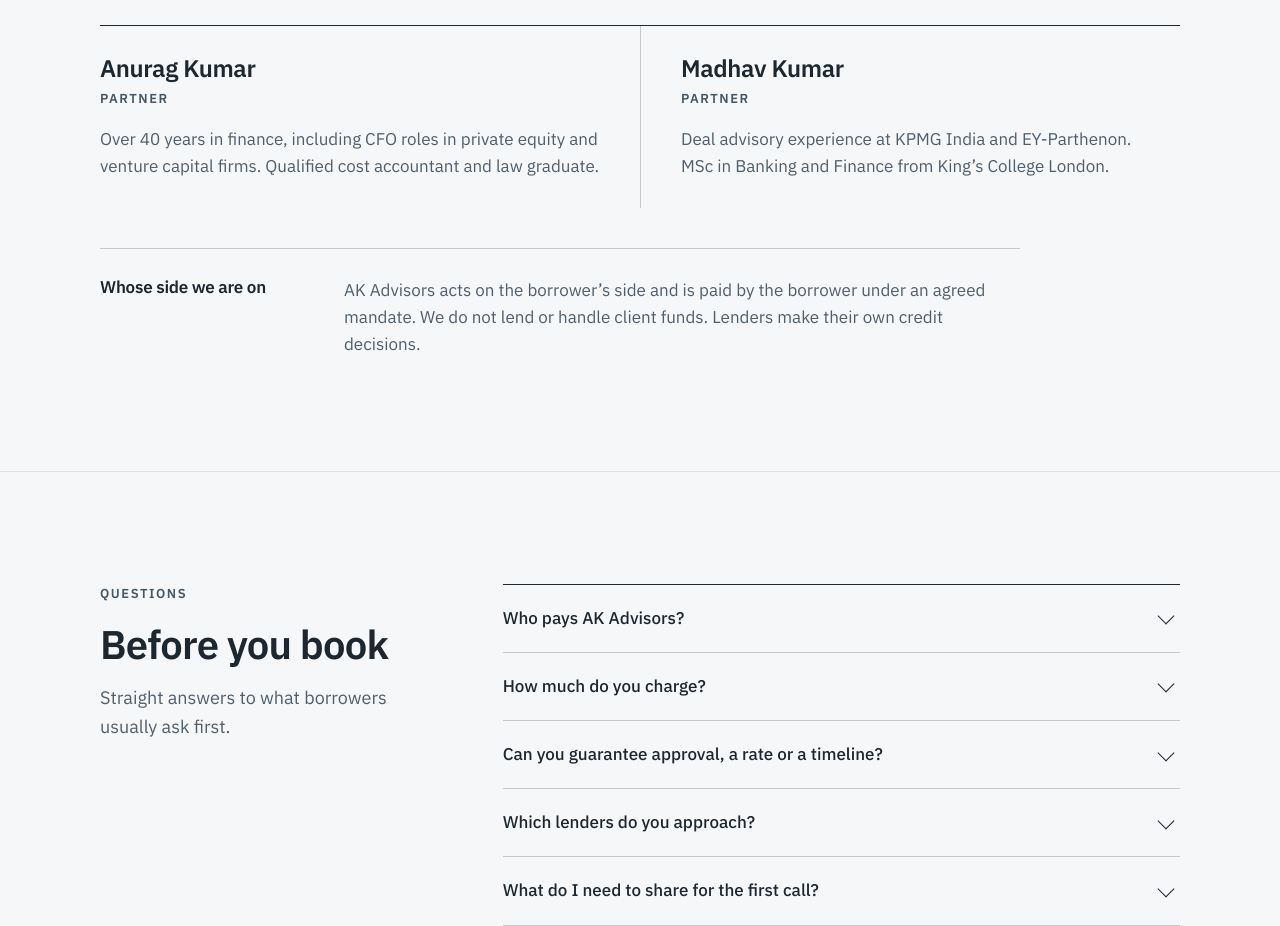
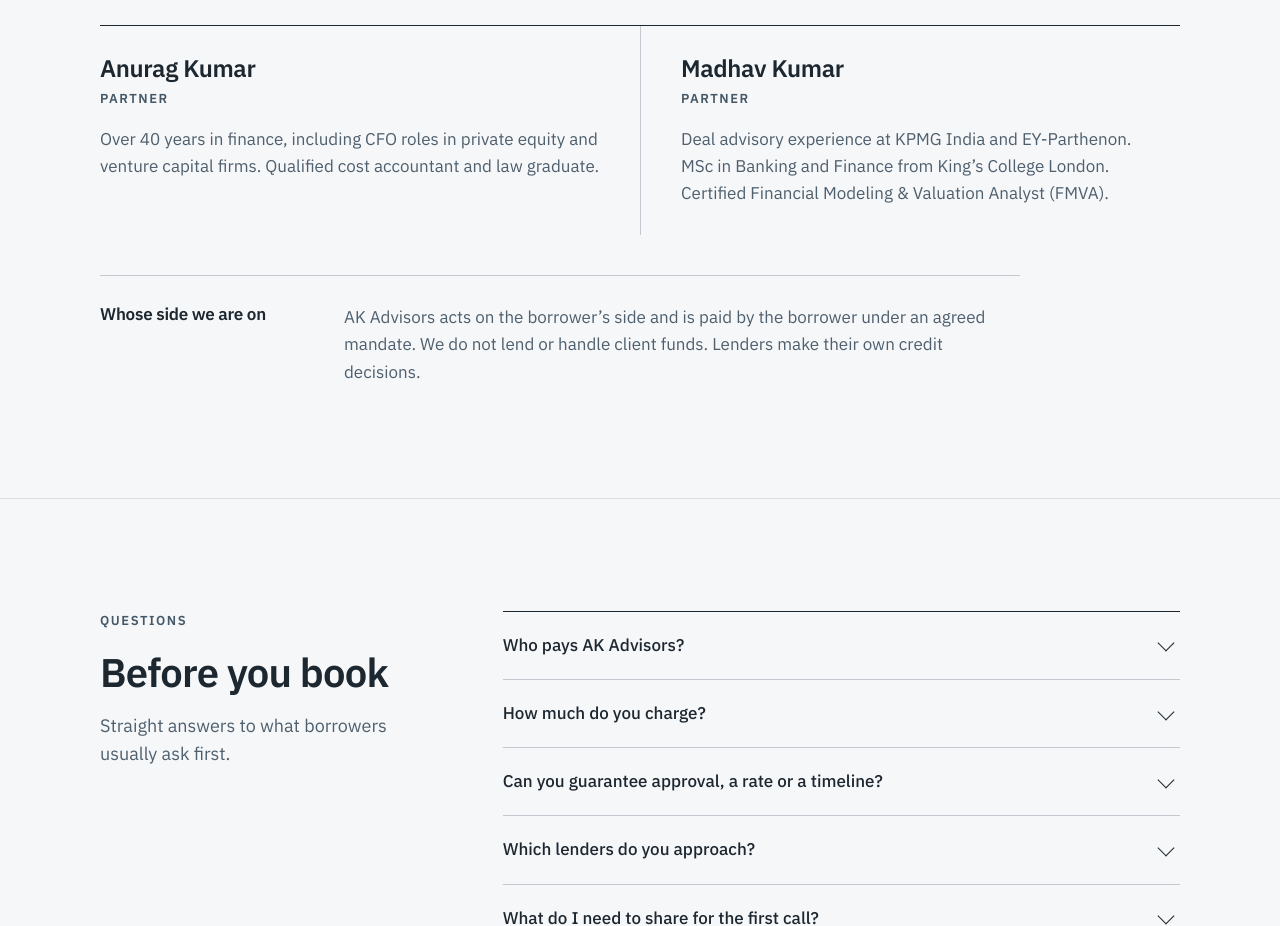
Before and after one commit to madhavkumar96-cpu/akadvisors-website, a plain HTML site: page index.html in a window 1280 px wide. Shown: the part 4680-5606 px from the top of the page. Drawn offline with Linux system fonts and the light colour scheme.

Commit message:
Add FMVA to Madhav Kumar bio

```diff
--- a/index.html
+++ b/index.html
@@ -387,7 +387,7 @@
           <article class="partner">
             <h3>Madhav Kumar</h3>
             <p class="partner-role">Partner</p>
-            <p>Deal advisory experience at KPMG India and EY-Parthenon. MSc in Banking and Finance from King’s College London.</p>
+            <p>Deal advisory experience at KPMG India and EY-Parthenon. MSc in Banking and Finance from King’s College London. Certified Financial Modeling &amp; Valuation Analyst (FMVA).</p>
           </article>
         </div>
 
```
